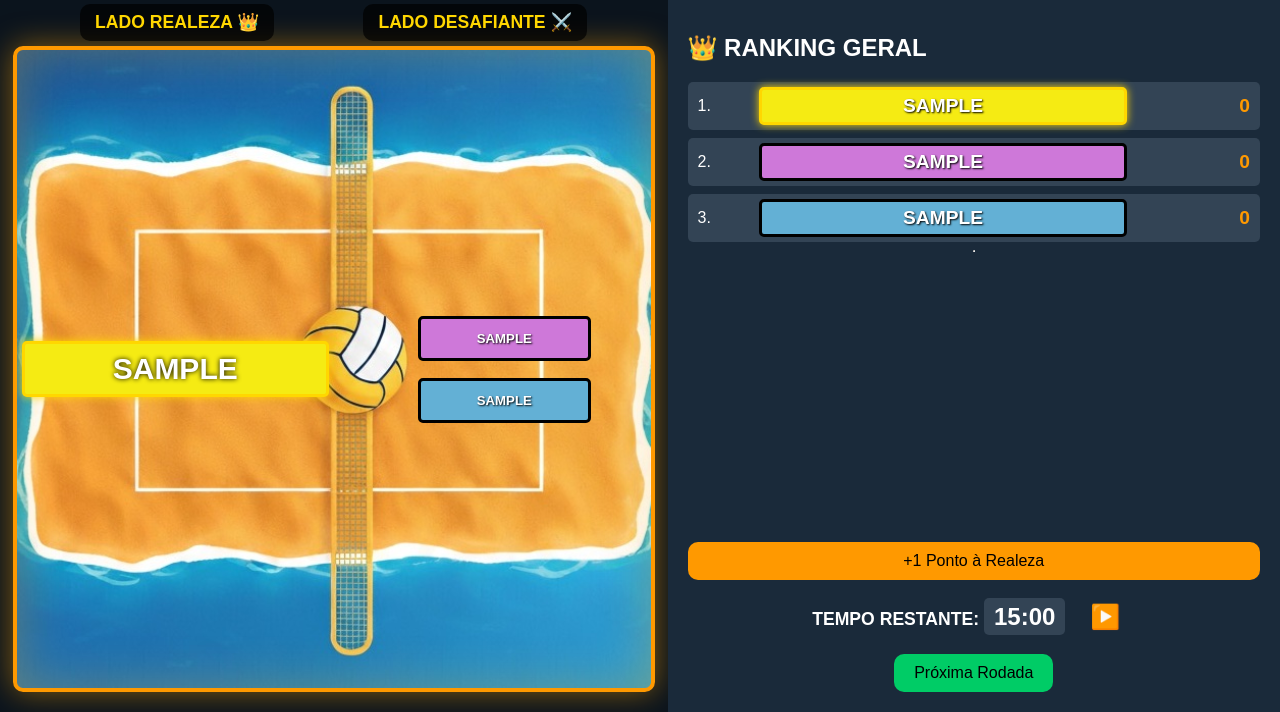
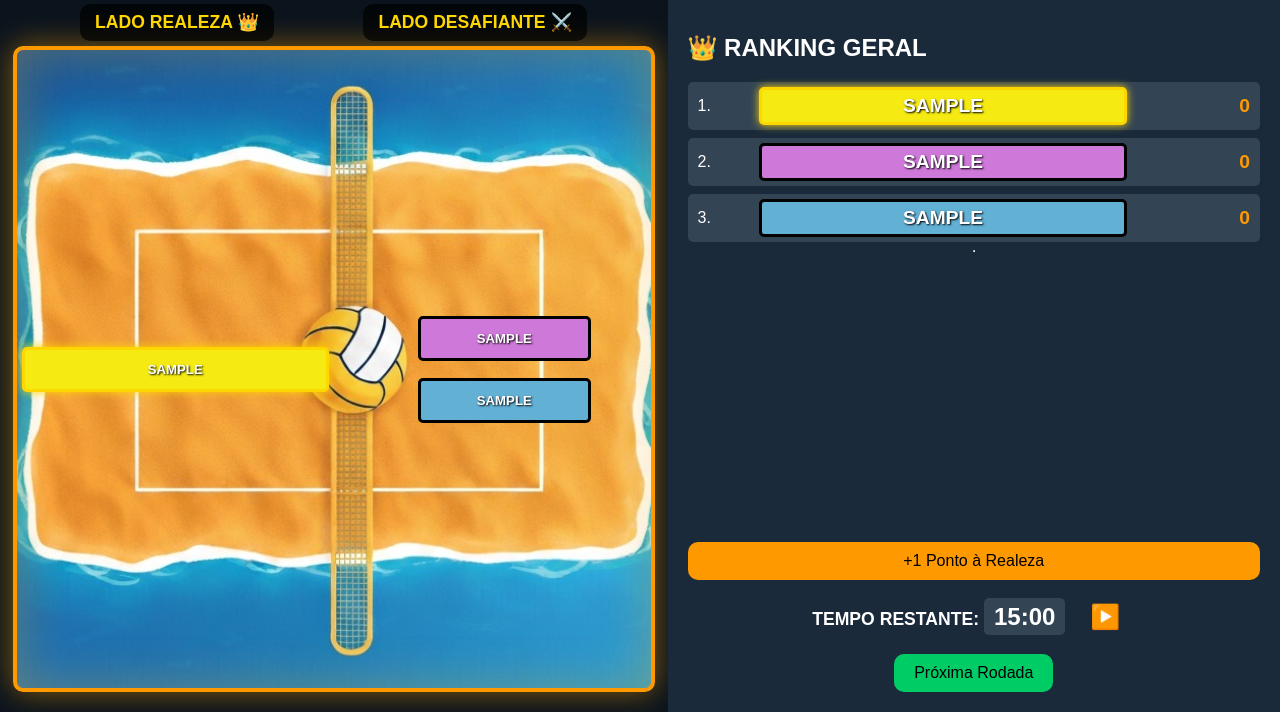
Before and after one commit to kelvin-alef/realeza-2025, a plain HTML site: page index.html in a window 1280 px wide. Both pictures are taken after typing "Sample", "Sample", "Sample" into the empty fields and a click on the button "Iniciar Partida". Shown: the part 88-800 px from the top of the page. Drawn offline with Linux system fonts and the light colour scheme.

Commit message:
king card

```diff
--- a/style.css
+++ b/style.css
@@ -223,17 +223,20 @@ button:hover {
 #kingCard {
   border: 3px solid gold;
   box-shadow: 0 0 10px gold;
-  font-size: 1.875rem;
-  font-weight: 900;
+  font-size: 0.825rem;
+  font-weight: 700;
   color: white;
-  text-shadow: 0 0 5px #000;
+  text-shadow: 1px 1px 2px #000;
   padding: 8px 12px;
   width: 90%;
   max-width: 300px;
   min-width: 100px;
 }
 
-#kingCard p { margin: 0; }
+#kingCard p {
+    margin: 4px 0;
+    font-size: 0.825rem;
+}
 
 .challenger-list {
   display: flex;
@@ -388,7 +391,7 @@ button:hover {
     }
 
     #kingCard {
-        font-size: 1.8rem;
+        font-size: 1rem; /* Redefinido para manter a proporção com o .challenger p */
         padding: 8px 10px;
         min-width: 120px;
     }
```
